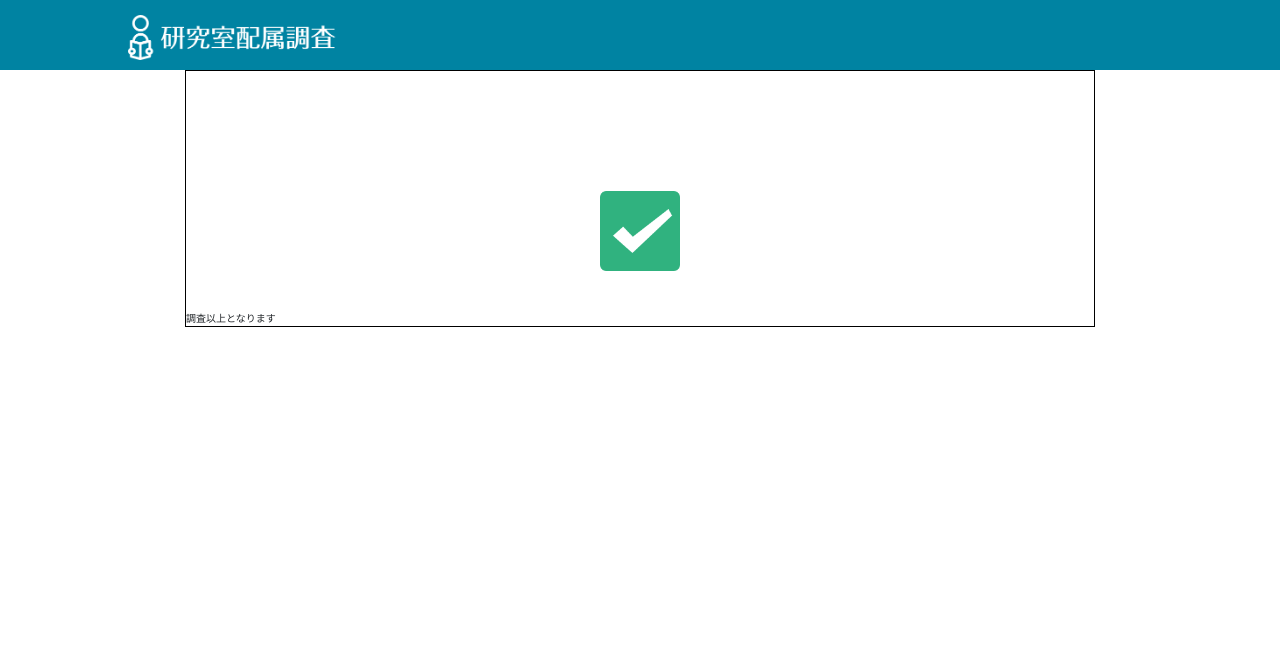
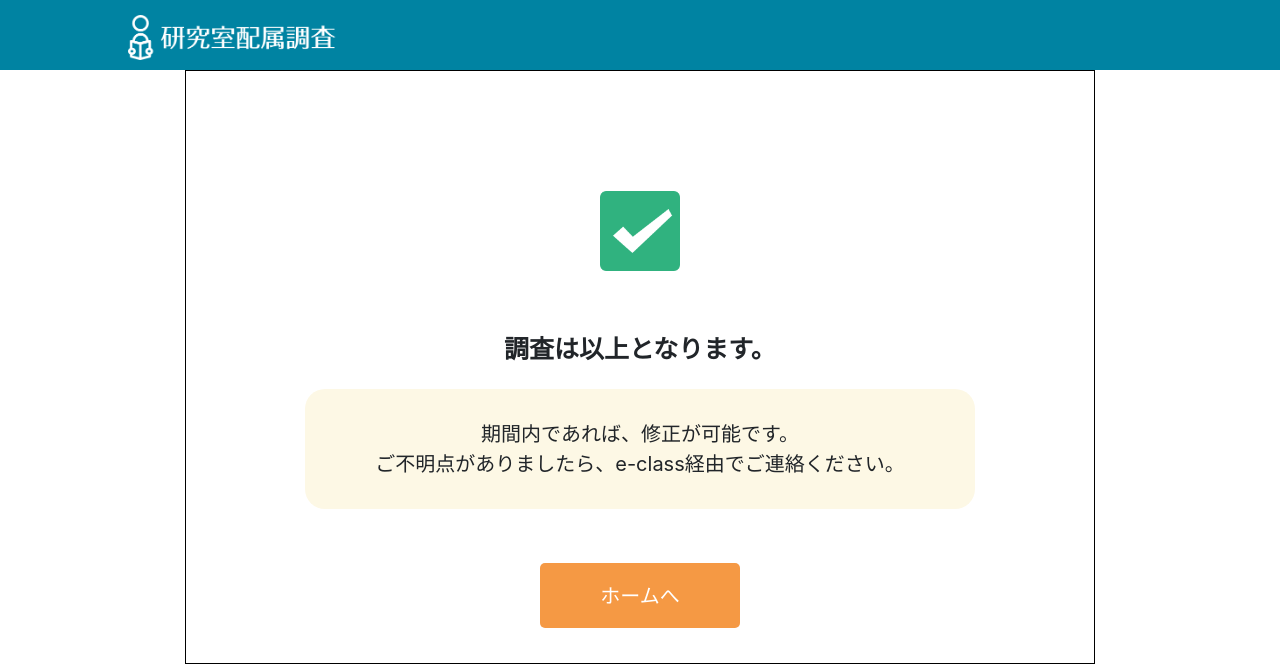
Before and after one commit to shinnosuke-K/lab-assignment-front, a Nuxt app: page /save in a window 1280 px wide. Shown: the top 666 px of the page. Built offline with nearby package versions, Linux system fonts and the light colour scheme.

Commit message:
完了画面の実装

```diff
--- a/components/BackButton.vue
+++ b/components/BackButton.vue
@@ -24,6 +24,11 @@ button {
     padding: 15px 10px;
     min-width: 200px;
     height: 65px;
+    pointer-events: none;
+}
+
+button:hover {
+    opacity: 0.5;
 }
 
 img {
--- a/components/LastMessage.vue
+++ b/components/LastMessage.vue
@@ -1,5 +1,13 @@
 <template>
-    <div>調査以上となります</div>
+    <div class="content">
+        <div>
+            <p class="msg">調査は以上となります。</p>
+            <p class="supplement">
+                期間内であれば、修正が可能です。 <br>
+                ご不明点がありましたら、e-class経由でご連絡ください。
+            </p>
+        </div>
+    </div>
 </template>
 
 <script>
@@ -10,4 +18,24 @@ export default {
 
 <style>
 
+.content {
+    display: flex; /* 要素をFlexコンテナとして定義する */
+    justify-content: center;/* flexアイテムの上下中央を指定する */
+    align-items: center; /* flexアイxテムの左右中央を指定する */
+    text-align: center;
+}
+
+.msg {
+    font-size: 2.5rem;
+    font-weight: 700;
+    margin: 20px auto;
+}
+
+.supplement {
+    font-size: 2rem;
+    margin: 20px auto;
+    padding: 30px 70px;
+    border-radius: 20px;
+    background: #FDF8E5;
+}
 </style>
--- a/components/ProgressButton.vue
+++ b/components/ProgressButton.vue
@@ -1,7 +1,7 @@
 <template>
     <button>
         {{ btn.word }}
-        <img src="@/static/img/outline_chevron_right.png" alt="">
+        <img v-if="btn.show" src="@/static/img/outline_chevron_right.png" alt="">
     </button>
 </template>
 
@@ -23,6 +23,12 @@ button {
     padding: 15px 10px;
     min-width: 200px;
     height: 65px;
+    pointer-events: none;
+}
+
+button:hover {
+    opacity: 0.5;
+    /* border-style: none; */
 }
 
 </style>
--- a/pages/save.vue
+++ b/pages/save.vue
@@ -5,24 +5,31 @@
                 <img src="@/static/img/green-check-mark.png" alt="">
             </div>
             <LastMessage />
+            <nuxt-link to="/home" tag="div" class="btn">
+                <ProgressButton :btn="{'word': 'ホームへ', 'show': false}" />
+            </nuxt-link>
         </div>
     </b-container>
 </template>
 
 <script>
 import LastMessage from '@/components/LastMessage'
+import ProgressButton from '@/components/ProgressButton'
 
 export default {
     componments: {
-        LastMessage
+        LastMessage,
+        ProgressButton
+    },
+    methods: {
+        close() {
+            window.close()
+        }
     }
 }
 </script>
 
 <style scoped>
-
-
-
 .section {
     border: solid 1px black;
     margin: 0% 100px;
@@ -39,4 +46,11 @@ export default {
 img {
     width: 80px;
 }
+
+.btn {
+    display: flex; /* 要素をFlexコンテナとして定義する */
+    justify-content: center; /* flexアイテムの上下中央を指定する */
+    align-items: center; /* flexアイxテムの左右中央を指定する */
+    margin: 30px auto;
+}
 </style>
```
